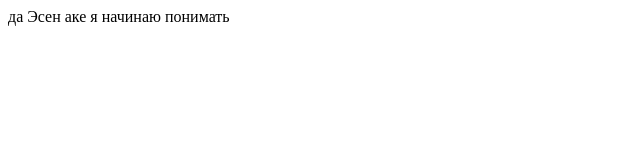
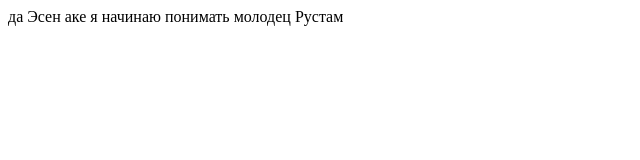
Before and after one commit to ekanatbekov/Rus, a plain HTML site: page example/text.html in a window 1280 px wide. Shown: the whole page, without its empty margins (0-640 px from the left). Drawn offline with Linux system fonts and the light colour scheme.

Commit message:
я добавил 11 линию

```diff
--- a/example/text.html
+++ b/example/text.html
@@ -8,6 +8,6 @@
 <body>
 
     да Эсен аке я начинаю понимать
-
+    молодец Рустам
 </body>
 </html>
```
